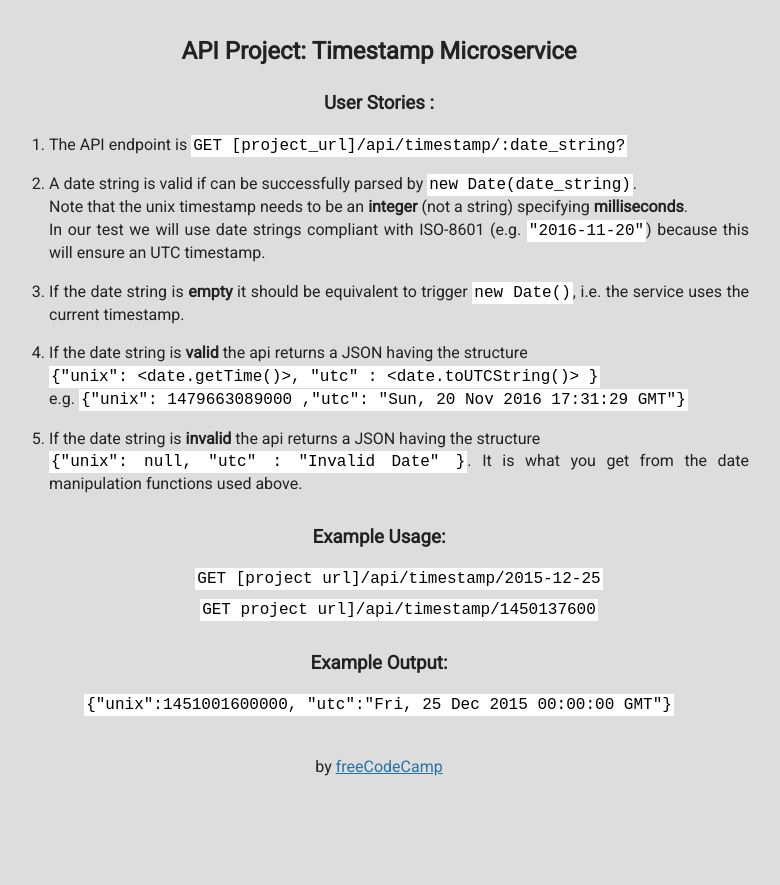
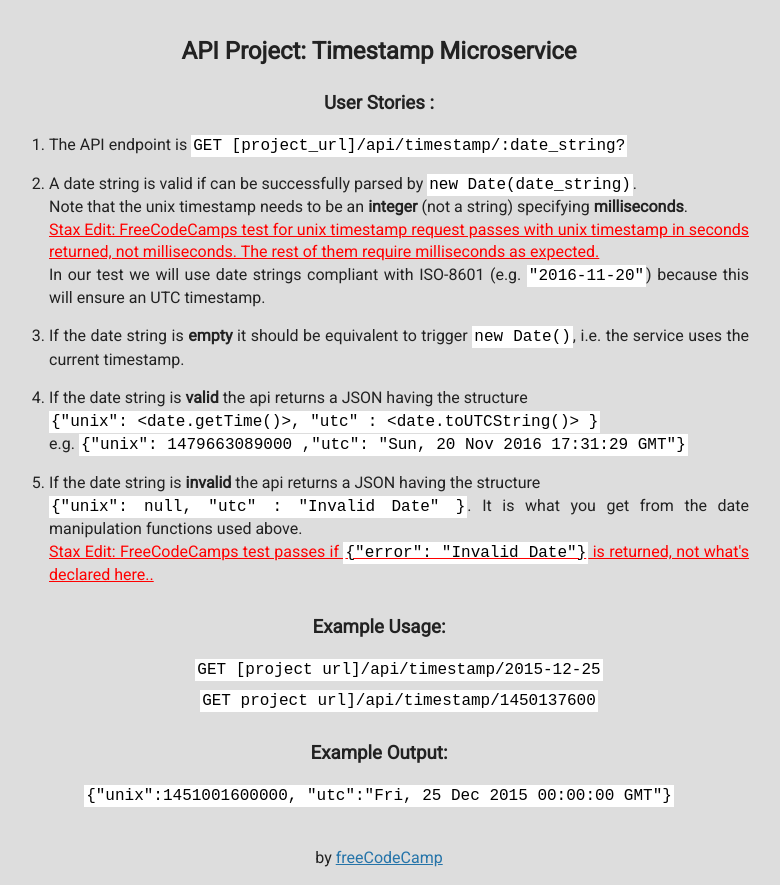
Before and after one commit to LarioStax/22-TimestampMicroservice, a website: page views/index.html in a window 1280 px wide. Shown: the whole page, without its empty margins (261-1041 px from the left). Before the commit the page ends 800 px from the top, so only its background shows below. Drawn offline with Linux system fonts and the light colour scheme; files that its build step writes are made by us from their sources.

Commit message:
Add corrections to user stories in index.html

```diff
--- a/views/index.html
+++ b/views/index.html
@@ -20,13 +20,13 @@
 
           <li>The API endpoint is <code>GET [project_url]/api/timestamp/:date_string?</code></li>
           <li>A date string is valid if can be successfully parsed by <code>new Date(date_string)</code>.<br>
-          Note that the unix timestamp needs to be an <strong>integer</strong> (not a string) specifying <strong>milliseconds</strong>.<br>
+          Note that the unix timestamp needs to be an <strong>integer</strong> (not a string) specifying <strong>milliseconds</strong>.<br> <u style="color: red;">Stax Edit: FreeCodeCamps test for unix timestamp request passes with unix timestamp in seconds returned, not milliseconds. The rest of them require milliseconds as expected.</u> <br>
           In our test we will use date strings compliant with ISO-8601 (e.g. <code>"2016-11-20"</code>) because this will ensure an UTC timestamp.</li>
           <li>If the date string is <strong>empty</strong> it should be equivalent to trigger <code>new Date()</code>, i.e. the service uses the current timestamp.</li>
           <li>If the date string is <strong>valid</strong> the api returns a JSON having the structure<br><code>{"unix": &lt;date.getTime()&gt;, "utc" : &lt;date.toUTCString()&gt; }</code><br>
             e.g. <code>{"unix": 1479663089000 ,"utc": "Sun, 20 Nov 2016 17:31:29 GMT"}</code></li>
           <li>If the date string is <strong>invalid</strong> the api returns a JSON having the structure <br>
-              <code>{"unix": null, "utc" : "Invalid Date" }</code>. It is what you get from the date manipulation functions used above.
+              <code>{"unix": null, "utc" : "Invalid Date" }</code>. It is what you get from the date manipulation functions used above. <br> <u style="color: red;">Stax Edit: FreeCodeCamps test passes if <code>{"error": "Invalid Date"}</code> is returned, not what's declared here..</u>
           </li>
         </ol>
 
```
